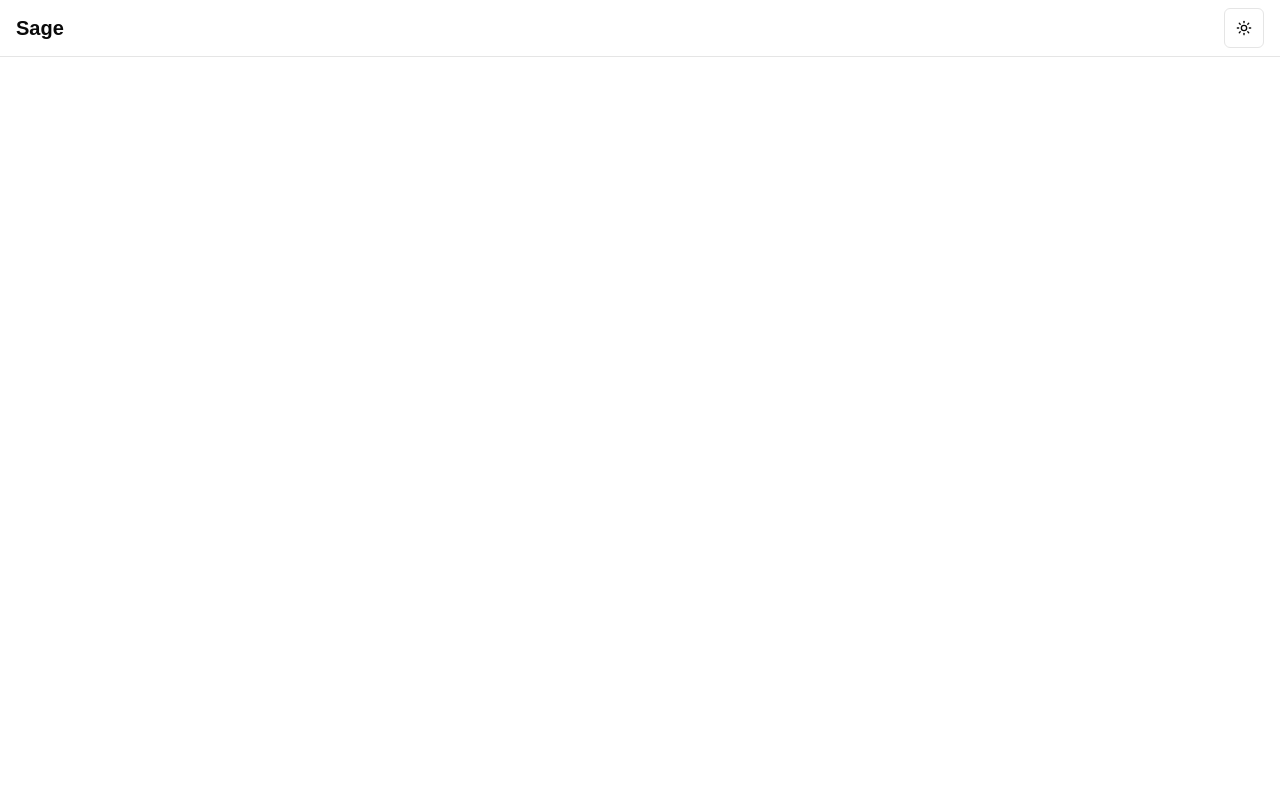
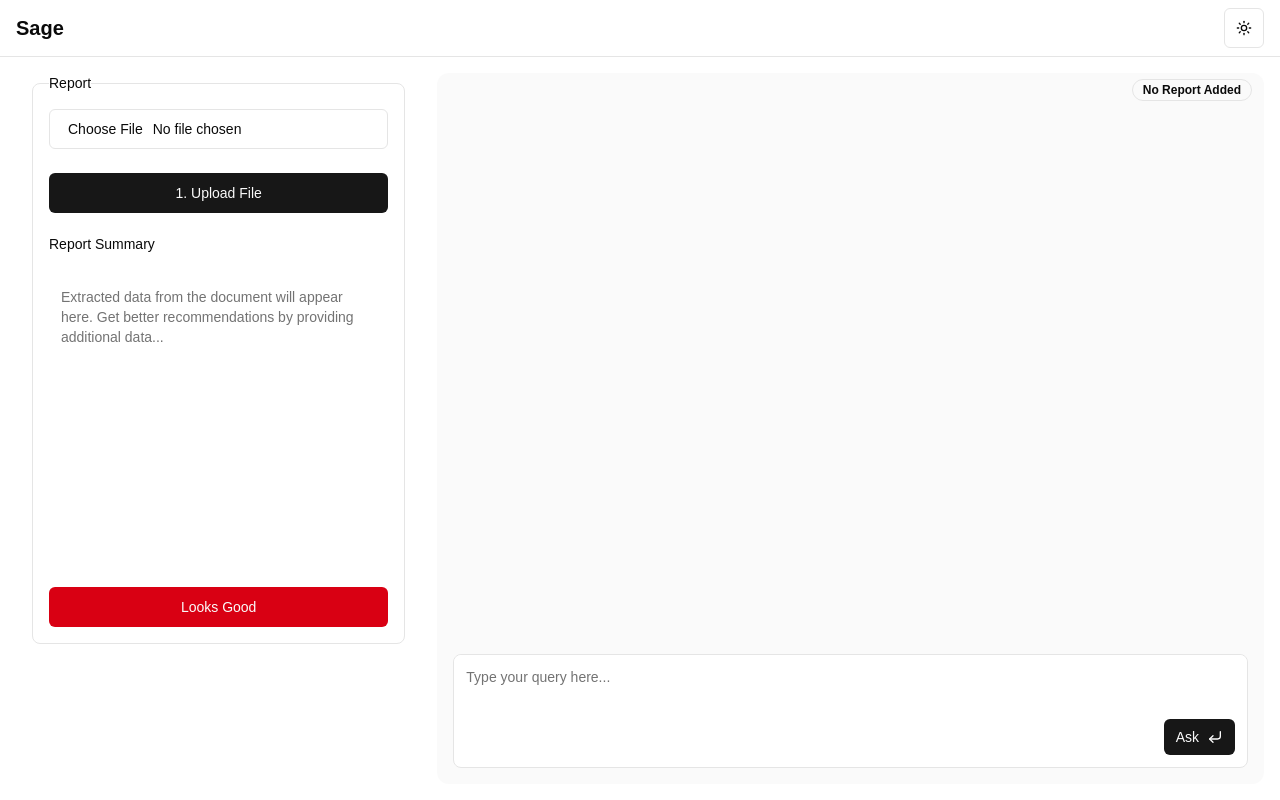
Before and after one commit to abhi9ab/rag-based-knowledge-qa, a Next.js app: page / in a window 1280 px wide. Built offline with nearby package versions, Linux system fonts and the light colour scheme.

Commit message:
create chat api & integrate vercel ai-sdk

```diff
--- /dev/null
+++ b/app/api/docchatgemini/route.ts
@@ -0,0 +1,6 @@
+export async function POST(req: Request, res: Response) {
+    const reqBody = await req.json();
+    console.log(reqBody);
+
+    return new Response("dummy response", {status: 200});
+}
--- a/app/page.tsx
+++ b/app/page.tsx
@@ -6,6 +6,7 @@
 import { Settings } from 'lucide-react'
 import React, { useState } from 'react'
 import { useToast } from "@/hooks/use-toast"
+import ChatComponent from '@/components/ChatComponent'
 
 const HomeComponent = () => {
   const { toast } = useToast()
@@ -35,11 +36,27 @@
                 </Button>
               </DrawerTrigger>
               <DrawerContent className="max-h-[80vh]">
-                <ReportComponent onReportConfirmation={onReportConfirmation}/>
+                <ReportComponent onReportConfirmation={onReportConfirmation} />
               </DrawerContent>
             </Drawer>
           </div>
         </header>
+        <main className="grid flex-1 gap-4 overflow-auto p-4
+        md:grid-cols-2
+        lg:grid-cols-3"
+        >
+          <div
+            className="hidden md:flex flex-col"
+          >
+            <ReportComponent onReportConfirmation={onReportConfirmation} />
+            {/* <SideComponent onReportConfirmation={onReportConfirmation} /> */}
+          </div>
+          <div
+            className="lg:col-span-2"
+          >
+            <ChatComponent reportData={reportData} />
+          </div>
+        </main>
       </div>
     </div>
 
--- /dev/null
+++ b/components/ChatComponent.tsx
@@ -0,0 +1,72 @@
+import React from 'react'
+import { Badge } from './ui/badge'
+import { useChat } from 'ai/react';
+import MessageBox from './MessageBox';
+import { Textarea } from './ui/textarea';
+import { Button } from './ui/button';
+import { CornerDownLeft, Loader2 } from 'lucide-react';
+
+type Props = {
+    reportData: string
+}
+
+const ChatComponent = ({ reportData }: Props) => {
+    const { messages, input, handleInputChange, handleSubmit, isLoading } =
+        useChat({
+            api: "api/docchatgemini",
+        });
+
+    return (
+        <div className="h-full bg-muted/50 relative flex flex-col min-h-[50vh] rounded-xl p-4 gap-4">
+            <Badge variant={'outline'}
+                className={`absolute right-3 top-1.5 ${reportData && "bg-[#00B612]"}`}
+            >
+                {reportData ? "✓ Report Added" : "No Report Added"}
+
+            </Badge>
+            <div className="flex-1" />
+            <div className='flex flex-col gap-4'>
+                {
+                    messages.map((m, idx) => {
+                        return <MessageBox key={idx} role={m.role} content={m.content} />
+                    })
+                }
+            </div>
+            <form
+                className="relative overflow-hidden rounded-lg border bg-background"
+                onSubmit={(event) => {
+                    event.preventDefault();
+                    handleSubmit(event, {
+                        data: {
+                            reportData: reportData as string,
+                        },
+                    });
+                }}
+            >
+                <Textarea
+                    value={input}
+                    onChange={handleInputChange}
+                    placeholder="Type your query here..."
+                    className="min-h-12 resize-none border-0 p-3 shadow-none focus-visible:ring-0"
+                />
+                <div className="flex items-center p-3 pt-0">
+                    <Button
+                        disabled={isLoading}
+                        type="submit"
+                        size="sm"
+                        className="ml-auto"
+                    >
+                        {isLoading ? "Analysing..." : "Ask"}
+                        {isLoading ? (
+                            <Loader2 className="size-3.5 animate-spin" />
+                        ) : (
+                            <CornerDownLeft className="size-3.5" />
+                        )}
+                    </Button>
+                </div>
+            </form>
+        </div>
+    )
+}
+
+export default ChatComponent
--- /dev/null
+++ b/components/MessageBox.tsx
@@ -0,0 +1,26 @@
+import React from 'react'
+import { Card, CardContent, CardFooter } from './ui/card'
+
+type Props = {
+  role: string,
+  content: string
+}
+
+const MessageBox = ({ role, content }: Props) => {
+  return (
+    <Card className="overflow-hidden">
+      <CardContent className="p-6 text-sm">
+        {content}
+      </CardContent>
+      {role !== "user" && (
+        <CardFooter className="border-t bg-muted/50 px-6 py-3 text-xs text-muted-foreground">
+          Disclaimer: The medical advice and recommendations provided by this
+          application are for informational purposes only and should not
+          replace professional medical diagnosis, treatment, or advice.
+        </CardFooter>
+      )}
+    </Card>
+  )
+}
+
+export default MessageBox
--- a/components/ReportComponent.tsx
+++ b/components/ReportComponent.tsx
@@ -157,7 +157,7 @@
           onChange={(e) => {
             setReportData(e.target.value);
           }}
-          placeholder="Extracted data from the report will appear here. Get better recommendations by providing additional patient history and symptoms..."
+          placeholder="Extracted data from the document will appear here. Get better recommendations by providing additional data..."
           className="min-h-72 resize-none border-0 p-3 shadow-none focus-visible:ring-0" />
         <Button
           variant="destructive"
--- /dev/null
+++ b/components/ui/badge.tsx
@@ -0,0 +1,36 @@
+import * as React from "react"
+import { cva, type VariantProps } from "class-variance-authority"
+
+import { cn } from "@/lib/utils"
+
+const badgeVariants = cva(
+  "inline-flex items-center rounded-full border px-2.5 py-0.5 text-xs font-semibold transition-colors focus:outline-none focus:ring-2 focus:ring-ring focus:ring-offset-2",
+  {
+    variants: {
+      variant: {
+        default:
+          "border-transparent bg-primary text-primary-foreground hover:bg-primary/80",
+        secondary:
+          "border-transparent bg-secondary text-secondary-foreground hover:bg-secondary/80",
+        destructive:
+          "border-transparent bg-destructive text-destructive-foreground hover:bg-destructive/80",
+        outline: "text-foreground",
+      },
+    },
+    defaultVariants: {
+      variant: "default",
+    },
+  }
+)
+
+export interface BadgeProps
+  extends React.HTMLAttributes<HTMLDivElement>,
+    VariantProps<typeof badgeVariants> {}
+
+function Badge({ className, variant, ...props }: BadgeProps) {
+  return (
+    <div className={cn(badgeVariants({ variant }), className)} {...props} />
+  )
+}
+
+export { Badge, badgeVariants }
--- /dev/null
+++ b/components/ui/card.tsx
@@ -0,0 +1,79 @@
+import * as React from "react"
+
+import { cn } from "@/lib/utils"
+
+const Card = React.forwardRef<
+  HTMLDivElement,
+  React.HTMLAttributes<HTMLDivElement>
+>(({ className, ...props }, ref) => (
+  <div
+    ref={ref}
+    className={cn(
+      "rounded-lg border bg-card text-card-foreground shadow-sm",
+      className
+    )}
+    {...props}
+  />
+))
+Card.displayName = "Card"
+
+const CardHeader = React.forwardRef<
+  HTMLDivElement,
+  React.HTMLAttributes<HTMLDivElement>
+>(({ className, ...props }, ref) => (
+  <div
+    ref={ref}
+    className={cn("flex flex-col space-y-1.5 p-6", className)}
+    {...props}
+  />
+))
+CardHeader.displayName = "CardHeader"
+
+const CardTitle = React.forwardRef<
+  HTMLDivElement,
+  React.HTMLAttributes<HTMLDivElement>
+>(({ className, ...props }, ref) => (
+  <div
+    ref={ref}
+    className={cn(
+      "text-2xl font-semibold leading-none tracking-tight",
+      className
+    )}
+    {...props}
+  />
+))
+CardTitle.displayName = "CardTitle"
+
+const CardDescription = React.forwardRef<
+  HTMLDivElement,
+  React.HTMLAttributes<HTMLDivElement>
+>(({ className, ...props }, ref) => (
+  <div
+    ref={ref}
+    className={cn("text-sm text-muted-foreground", className)}
+    {...props}
+  />
+))
+CardDescription.displayName = "CardDescription"
+
+const CardContent = React.forwardRef<
+  HTMLDivElement,
+  React.HTMLAttributes<HTMLDivElement>
+>(({ className, ...props }, ref) => (
+  <div ref={ref} className={cn("p-6 pt-0", className)} {...props} />
+))
+CardContent.displayName = "CardContent"
+
+const CardFooter = React.forwardRef<
+  HTMLDivElement,
+  React.HTMLAttributes<HTMLDivElement>
+>(({ className, ...props }, ref) => (
+  <div
+    ref={ref}
+    className={cn("flex items-center p-6 pt-0", className)}
+    {...props}
+  />
+))
+CardFooter.displayName = "CardFooter"
+
+export { Card, CardHeader, CardFooter, CardTitle, CardDescription, CardContent }
--- a/package.json
+++ b/package.json
@@ -15,6 +15,7 @@
     "@radix-ui/react-label": "^2.1.0",
     "@radix-ui/react-slot": "^1.1.0",
     "@radix-ui/react-toast": "^1.2.2",
+    "ai": "^4.0.11",
     "class-variance-authority": "^0.7.1",
     "clsx": "^2.1.1",
     "lucide-react": "^0.465.0",
@@ -24,7 +25,8 @@
     "react-dom": "19.0.0-rc-66855b96-20241106",
     "tailwind-merge": "^2.5.5",
     "tailwindcss-animate": "^1.0.7",
-    "vaul": "^1.1.1"
+    "vaul": "^1.1.1",
+    "zod": "^3.23.8"
   },
   "devDependencies": {
     "@types/node": "^20",
```
Also changed, not shown: 1 other file (tests, documents, lock files or other folders).
